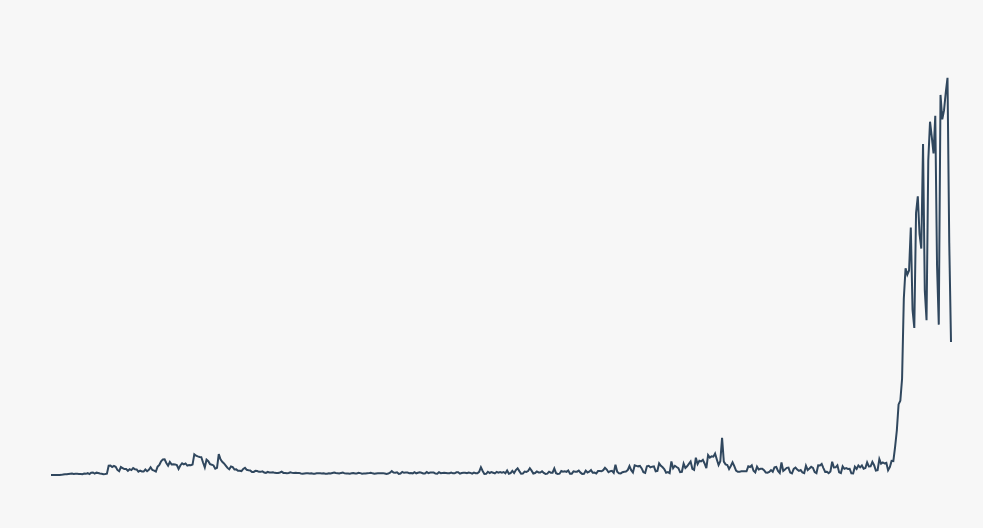
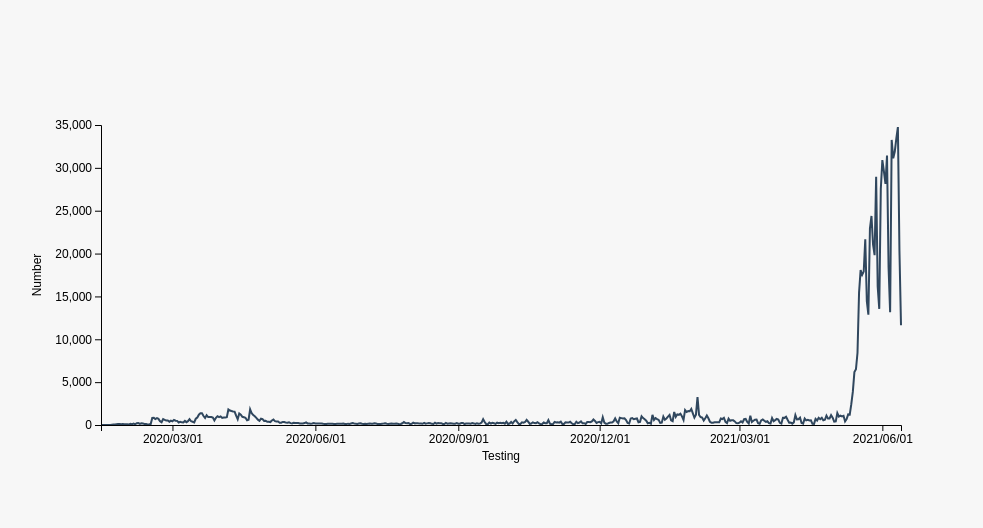
Before and after one commit to Al-tsao/D3-line-COVID19-Daily-Testing-V1, a plain HTML site: page index.html in a window 1280 px wide. Shown: the whole page, without its empty margins (139-1122 px from the left). Drawn offline with nearby package versions, Linux system fonts and the light colour scheme.

Commit message:
add axis

```diff
--- a/app.js
+++ b/app.js
@@ -12,13 +12,13 @@ async function draw() {
   let dimensions = {
     width: 1000,
     height: 500,
-    margins: 50,
+    margins: 100,
   };
 
   dimensions.ctrWidth = dimensions.width - dimensions.margins * 2
   dimensions.ctrHeight = dimensions.height - dimensions.margins * 2
 
-  // Draw Ctr
+  // Ctr
   const svg = d3.select('#chart')
     .append("svg")
     .attr("width", dimensions.width)
@@ -40,7 +40,7 @@ async function draw() {
     .range([dimensions.ctrHeight, 0])
     .nice()
 
-  // Draw Img
+  // Img
   const lineGenerator = d3.line()
     .x((d) => xScale(xAccessor(d)))
     .y((d) => yScale(yAccessor(d)))
@@ -53,6 +53,55 @@ async function draw() {
     .attr('stroke-width', 2)
 
   // Axis
+  // Y axis
+  const yAxis = d3.axisLeft(yScale)
+    .tickFormat((d) => {
+      const addComma = d3.format(",")
+      const newFormat = addComma(d)
+      return `${newFormat}`
+    })
+
+  const yAxisGroup = ctr.append('g')
+    .call(yAxis)
+    .classed('axis', true)
+
+  yAxisGroup.append('text')
+    .attr('y', -60)
+    .attr('x', -(dimensions.ctrHeight / 2))
+    .attr('fill', 'black')
+    .text('Number')
+    .style('transform', 'rotate(270deg)')
+    .style('text-anchor', 'middle')
+
+  // X axis
+  const xAxis = d3.axisBottom(xScale)
+    .tickFormat((d) => {
+      dateFormatter = d3.timeFormat('%Y/%m/%d')
+      date = dateFormatter(d)
+      return date
+    })
+    // .ticks(3)
+    .tickValues([
+      parseData('2020/03/01'),
+      parseData('2020/06/01'),
+      parseData('2020/09/01'),
+      parseData('2020/12/01'),
+      parseData('2021/03/01'),
+      parseData('2021/06/01'),
+    ])
+
+
+  const xAxisGroup = ctr.append('g')
+    .style('transform', `translateY(${dimensions.ctrHeight}px)`)
+    .call(xAxis)
+    .classed('axis', true)
+
+  xAxisGroup.append('text')
+    .attr('x', dimensions.ctrWidth / 2)
+    .attr('y', 35)
+    .attr('fill', 'black')
+    .text('Testing')
+
 
 
 }
--- a/style.css
+++ b/style.css
@@ -20,3 +20,7 @@ body{
 .date {
   font-weight: bold;
 }
+
+.axis {
+  font-size: 12px;
+}
```
